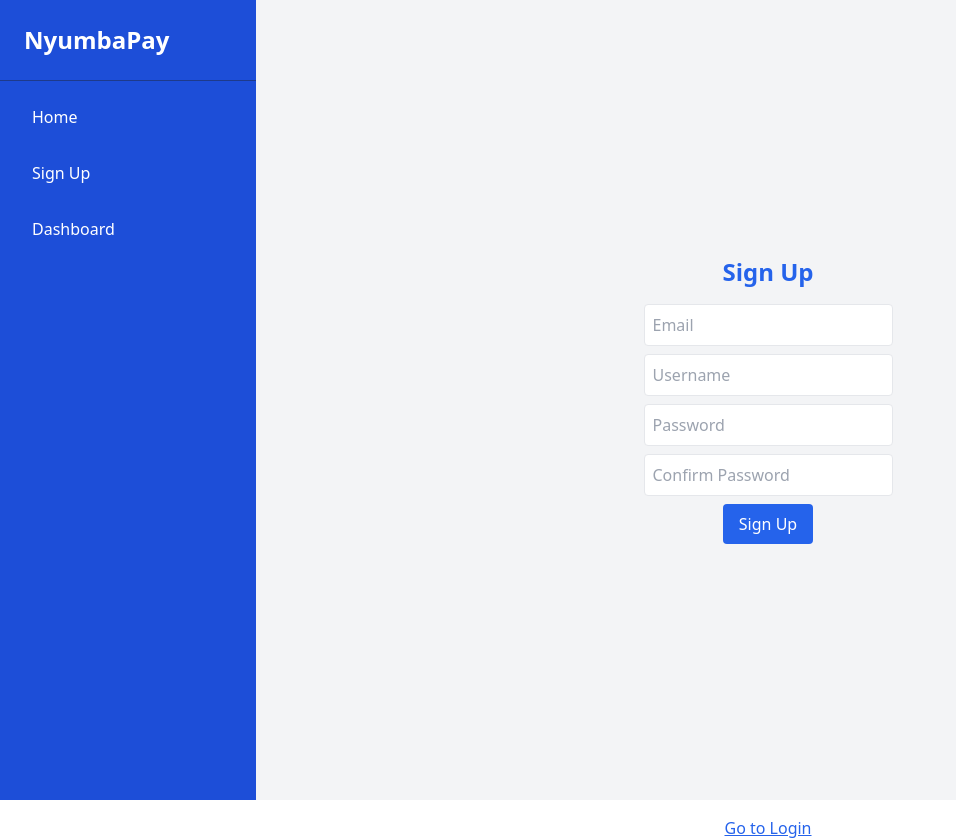
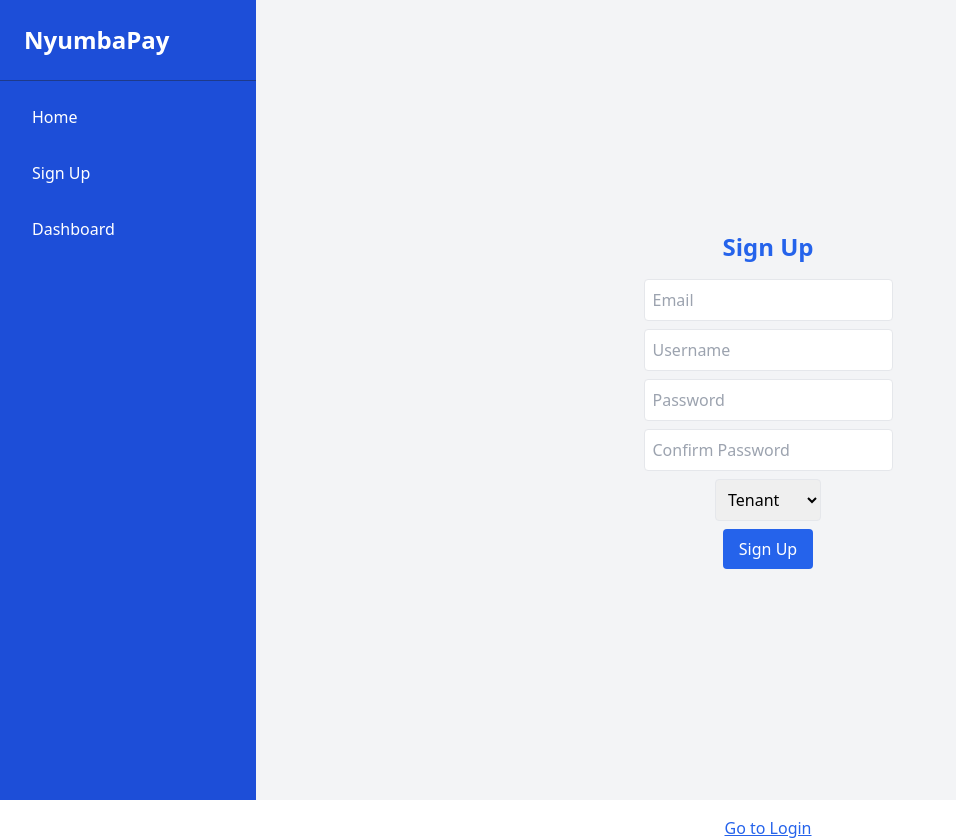
Before and after one commit to 1155-boni/Rental, a React (Vite) app in the folder rental-system/frontend/: page / in a window 1280 px wide. Shown: the whole page, without its empty margins (0-956 px from the left). Built offline with nearby package versions, Linux system fonts and the light colour scheme.

Commit message:
Add role choice in signup

```diff
--- a/rental-system/frontend/package.json
+++ b/rental-system/frontend/package.json
@@ -12,7 +12,8 @@
   "dependencies": {
     "axios": "^1.12.2",
     "react": "^19.1.1",
-    "react-dom": "^19.1.1"
+    "react-dom": "^19.1.1",
+    "react-router-dom": "^7.9.1"
   },
   "devDependencies": {
     "@eslint/js": "^9.33.0",
--- a/rental-system/frontend/src/App.jsx
+++ b/rental-system/frontend/src/App.jsx
@@ -1,34 +1,37 @@
 import React, { useState } from "react";
 import "./index.css";
-import SignupForm from "./Components/signup.jsx";
-import LoginForm from "./Components/login.jsx";
+import SignupForm from "./Components/Signup.jsx";
+import LoginForm from "./Components/Login.jsx";
 import SideNavbar from "./components/SideNavbar";
+import TenantDashboard from "./Components/TenantDashboard";
+import LandlordDashboard from "./Components/LandlordDashboard";
 
 const navItems = [
   { label: "Home", href: "/" },
   { label: "Sign Up", href: "/signup" },
   { label: "Dashboard", href: "/dashboard" },
-  // Add more items as needed
 ];
 
 function App() {
-  const [username, setUsername] = useState(null);
+  const [user, setUser] = useState(null); // {username, role}
   const [showLogin, setShowLogin] = useState(false);
 
   return (
     <div className="flex">
       <SideNavbar items={navItems} />
       <div className="flex-1 ml-64">
-        {username ? (
-          <div className="flex items-center justify-center h-screen bg-gray-100">
-            <h1 className="text-3xl font-bold text-blue-600">
-              Welcome {username} to NyumbaPay your rental management system!
-            </h1>
-          </div>
+        {user ? (
+          <>
+            {user.role === "tenant" ? (
+              <TenantDashboard username={user.username} />
+            ) : (
+              <LandlordDashboard username={user.username} />
+            )}
+          </>
         ) : showLogin ? (
-          <LoginForm onLogin={setUsername} />
+          <LoginForm onLogin={setUser} />
         ) : (
-          <SignupForm onSignup={setUsername} />
+          <SignupForm onSignup={setUser} />
         )}
         <div className="flex justify-center mt-4">
           <button
--- a/rental-system/frontend/src/Components/signup.jsx
+++ b/rental-system/frontend/src/Components/signup.jsx
@@ -5,17 +5,17 @@ function SignupForm({ onSignup }) {
   const [username, setUsername] = useState("");
   const [password, setPassword] = useState("");
   const [confirmPassword, setConfirmPassword] = useState("");
+  const [role, setRole] = useState("tenant"); // default role
 
   const handleSubmit = async (e) => {
     e.preventDefault();
-    // Send signup data to backend (adjust URL as needed)
     const response = await fetch("http://127.0.0.1:8000/api/signup/", {
       method: "POST",
       headers: { "Content-Type": "application/json" },
-      body: JSON.stringify({ username, password, email, confirmPassword }),
+      body: JSON.stringify({ username, password, email, confirmPassword, role }),
     });
     if (response.ok) {
-      onSignup(username);
+      onSignup({ username, role }); // store role along with username
     } else {
       alert("Signup failed!");
     }
@@ -27,6 +27,7 @@ function SignupForm({ onSignup }) {
       className="flex flex-col items-center justify-center h-screen bg-gray-100"
     >
       <h2 className="text-2xl font-bold mb-4 text-blue-600">Sign Up</h2>
+
       <input
         type="email"
         placeholder="Email"
@@ -51,7 +52,6 @@ function SignupForm({ onSignup }) {
         className="mb-2 p-2 border rounded"
         required
       />
-
       <input
         type="password"
         placeholder="Confirm Password"
@@ -60,6 +60,17 @@ function SignupForm({ onSignup }) {
         className="mb-2 p-2 border rounded"
         required
       />
+
+      {/* Role Selection */}
+      <select
+        value={role}
+        onChange={(e) => setRole(e.target.value)}
+        className="mb-2 p-2 border rounded"
+      >
+        <option value="tenant">Tenant</option>
+        <option value="landlord">Landlord</option>
+      </select>
+
       <button
         type="submit"
         className="bg-blue-600 text-white px-4 py-2 rounded"
```
Also changed, not shown: 1 other file (tests, documents, lock files or other folders).
